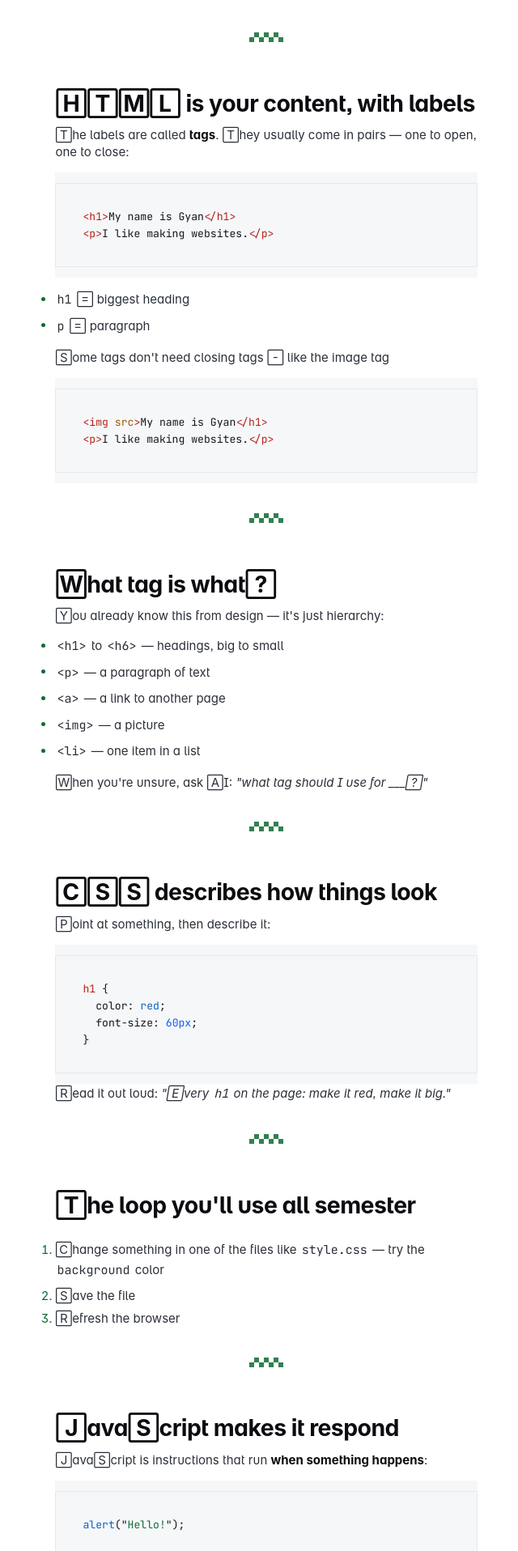
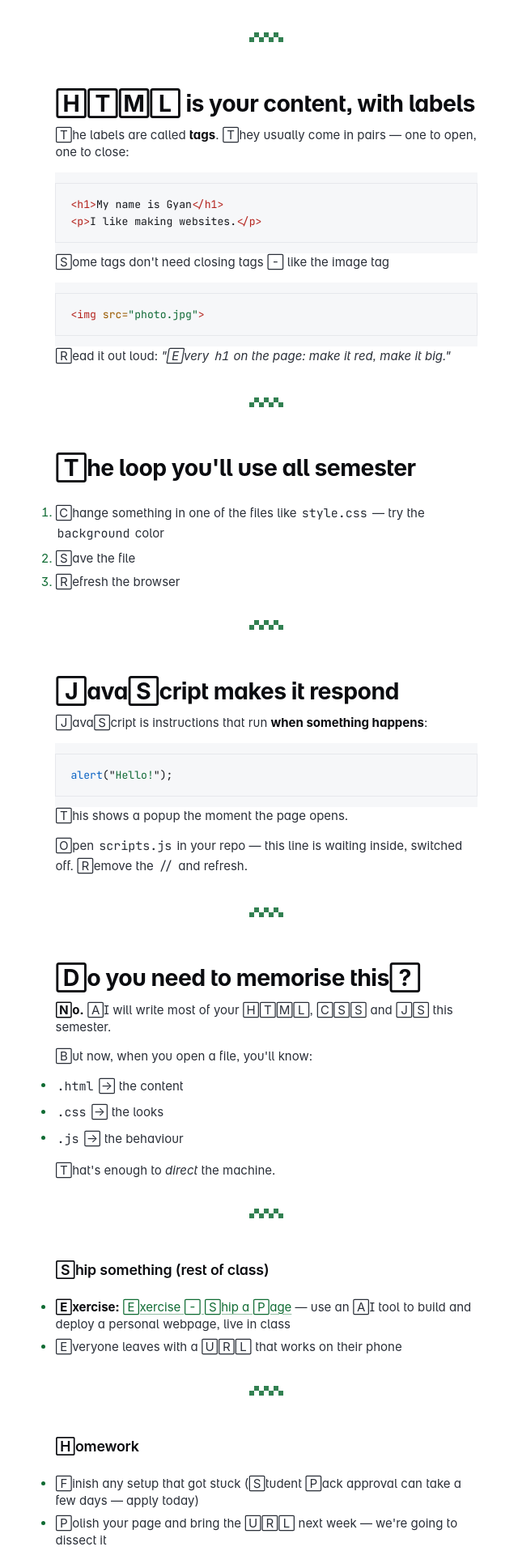
Before and after one commit to gyanl/tech1, a Jekyll site: the page built from _notes/Lecture 1.md, in a window 1280 px wide. Shown: the part 3133-5049 px from the top of the page at 81% size, without its empty margins (311-951 px from the left). Built offline with Jekyll 4.4.1, drawn with Linux system fonts in a browser that asks for light colours; some web fonts are replaced.

Commit message:
Fix double box on code blocks
Co-Authored-By: Claude Opus 4.8 <noreply@anthropic.com>

````diff
--- a/_notes/Lecture 1.md
+++ b/_notes/Lecture 1.md
@@ -94,39 +94,9 @@ The labels are called **tags**. They usually come in pairs — one to open, one
 <p>I like making websites.</p>
 ```
 
-- `h1` = biggest heading
-- `p` = paragraph
-
 Some tags don't need closing tags - like the image tag
-
 ```html
-<img src>My name is Gyan</h1>
-<p>I like making websites.</p>
-```
-
----
-## What tag is what?
-
-You already know this from design — it's just hierarchy:
-
-- `<h1>` to `<h6>` — headings, big to small
-- `<p>` — a paragraph of text
-- `<a>` — a link to another page
-- `<img>` — a picture
-- `<li>` — one item in a list
-
-When you're unsure, ask AI: *"what tag should I use for ___?"*
-
----
-## CSS describes how things look
-
-Point at something, then describe it:
-
-```css
-h1 {
-  color: red;
-  font-size: 60px;
-}
+<img src="photo.jpg">
 ```
 
 Read it out loud: *"Every `h1` on the page: make it red, make it big."*
--- a/assets/css/stylesheet.css
+++ b/assets/css/stylesheet.css
@@ -2073,3 +2073,14 @@ body.deck-mode #deck {
     from { background-position-x: 0; }
     to   { background-position-x: calc(var(--stripe-cell) * 2); }
 }
+
+/* Code blocks: one box, not two — the pre carries the styling,
+   the inner code element is invisible */
+pre code,
+.highlight pre code {
+    display: block;
+    padding: 0;
+    border: none;
+    background: transparent;
+    vertical-align: baseline;
+}
````
